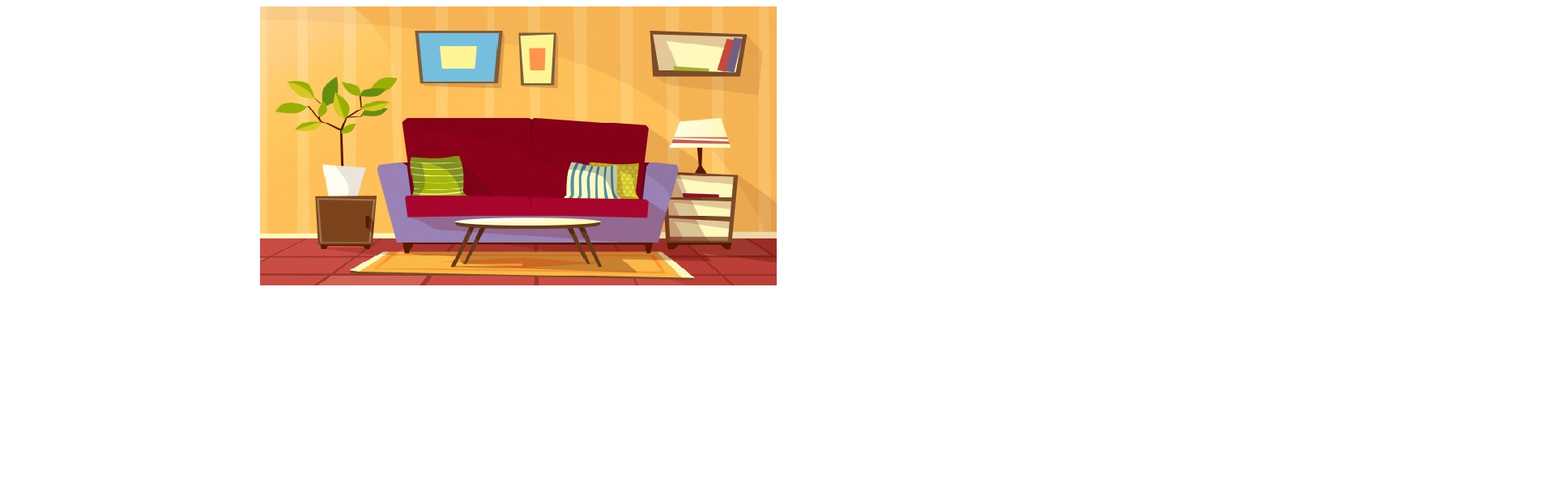
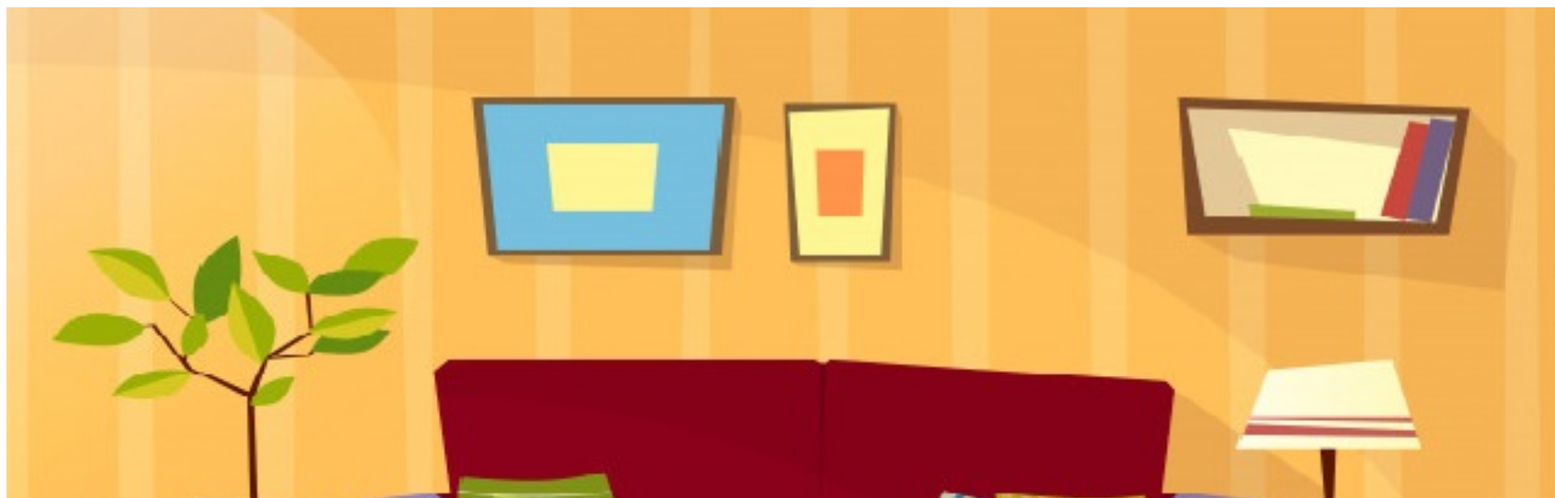
Before and after one commit to Lucashand/escape, an Angular app: page / in a window 1280 px wide. Shown: the top 616 px of the page at 81% size, 1920 px wide, since content can reach past the window. Built offline with nearby package versions, Linux system fonts and the light colour scheme.

Commit message:
Correção do tamanha das divs

```diff
--- a/src/app/app.component.css
+++ b/src/app/app.component.css
@@ -1,14 +1,16 @@
 #principal{
     background-image: url("salaPrincipal.jpg");
-    height: 345px;
+    background-size: 100%;
+    height: 1080px;
+    width: 1920px;
     background-repeat: no-repeat;
     background-position: center;
 }
 
 #button{
-    height: 60px;
-    width: 100px;
+    height: 180px;
+    width: 280px;
     position: fixed;
-    left: 195px;
-    top: 40px;
+    left: 600px;
+    top: 135px;
 }
```
